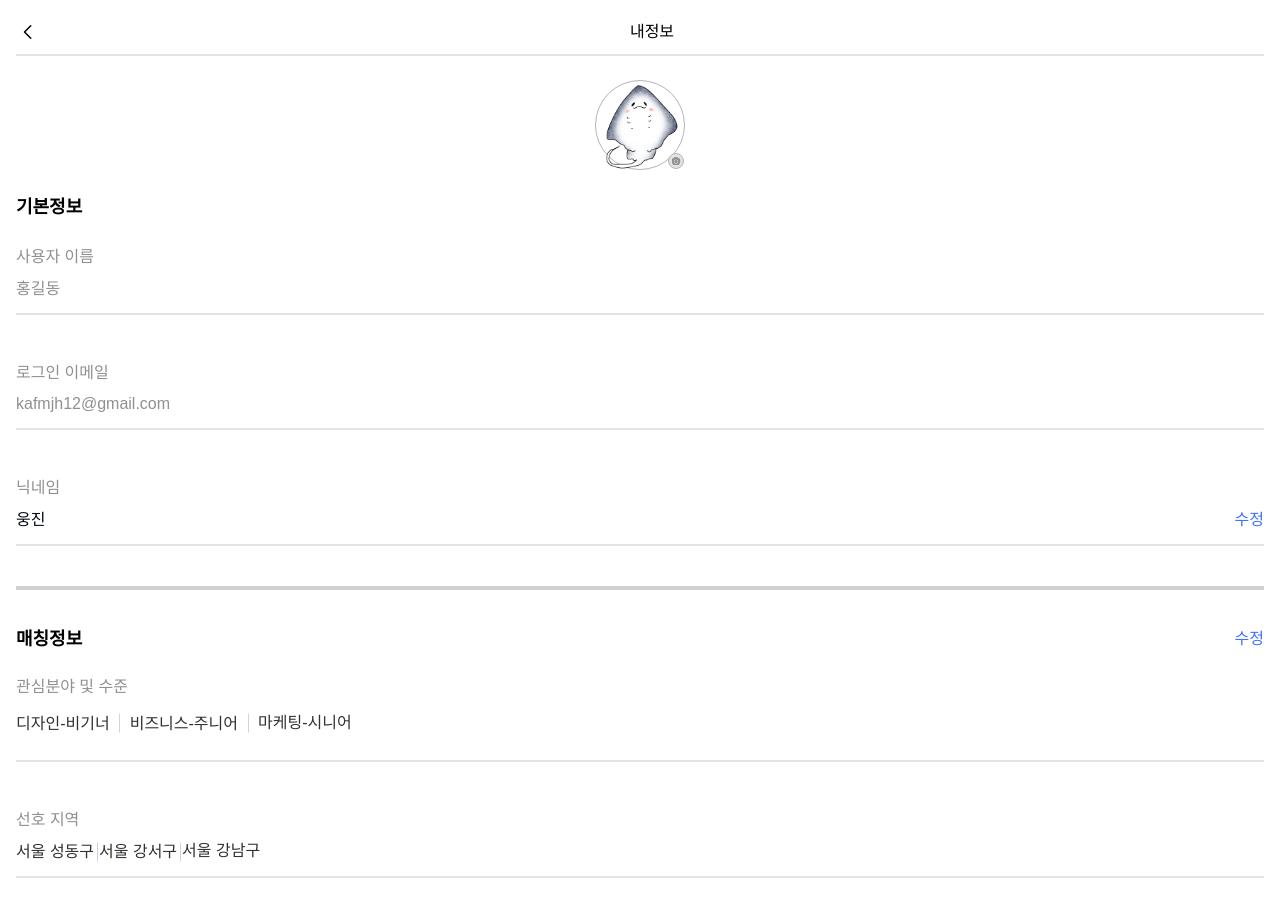
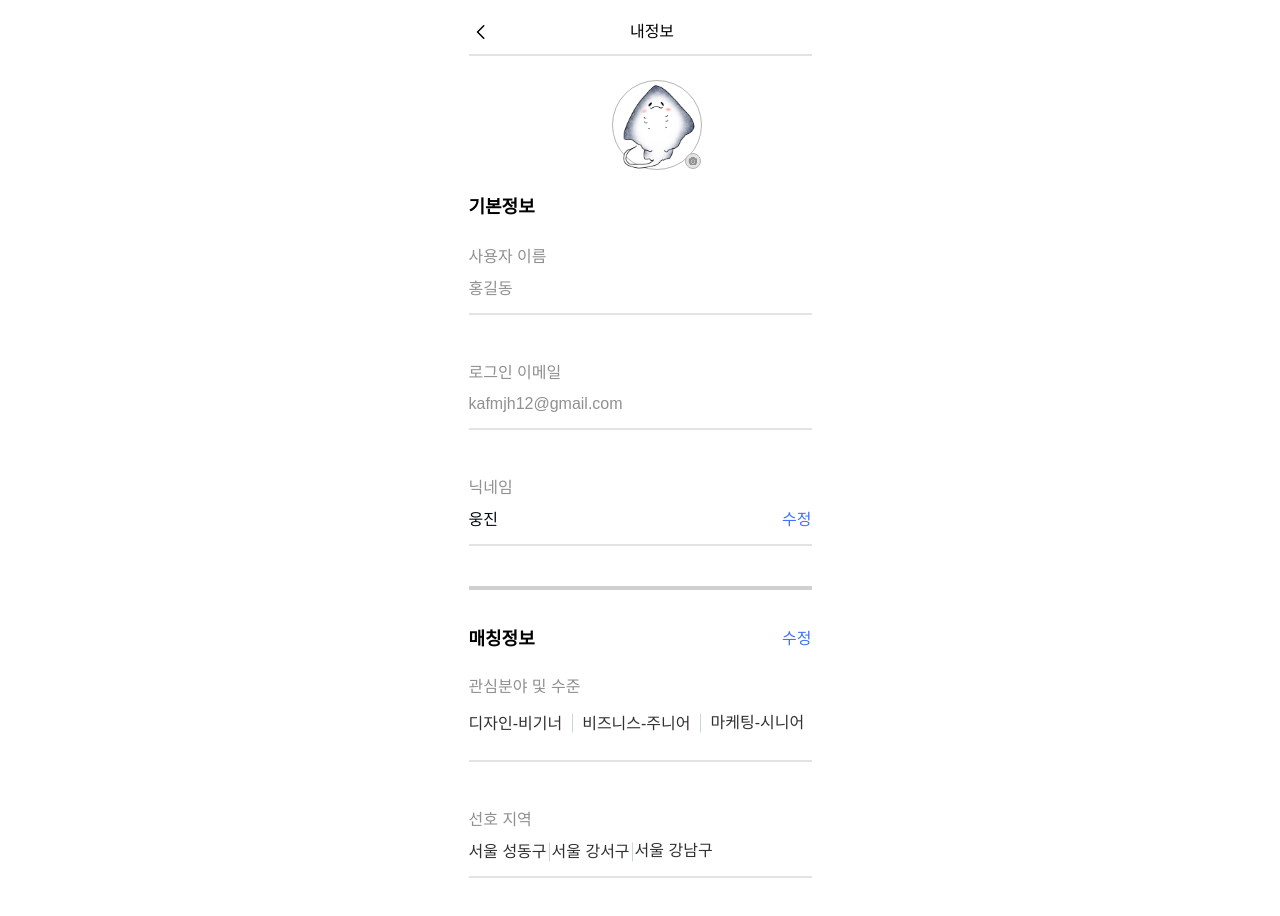
Before and after one commit to Woongjin-Udemy-Pixe11/sturing, a Next.js app: page /users/1 in a window 1280 px wide. Shown: the top 916 px of the page. Built offline with nearby package versions, Linux system fonts and the light colour scheme; a web font is replaced by a local one.

Commit message:
[design] 매칭 페이지 간단 반응형 완료

```diff
--- a/src/app/layout.tsx
+++ b/src/app/layout.tsx
@@ -12,9 +12,7 @@ export default function RootLayout({
 }) {
   return (
     <html lang="ko">
-      <body>{children}</body>
+      <body className="w-[375px] m-auto">{children}</body>
     </html>
   );
 }
-
-//TODO: body 에 className="w-[375px] m-auto" 스타일 추가하기
--- a/src/app/matching/_components/MatchingCompleted.tsx
+++ b/src/app/matching/_components/MatchingCompleted.tsx
@@ -69,7 +69,7 @@ export default function MatchingCompleted() {
         </div>
       </section>
       <footer>
-        <div className="w-full absolute bottom-0 px-[1.6rem] py-[1.2rem] flex flex-col gap-[1.2rem]">
+        <div className="w-full absolute bottom-[-10%] px-[1.6rem] py-[1.2rem] flex flex-col gap-[1.2rem]">
           <LongButton color="blue">내 프로필 보러가기</LongButton>
           <LongButton color="gray">홈으로 가기</LongButton>
         </div>
```
